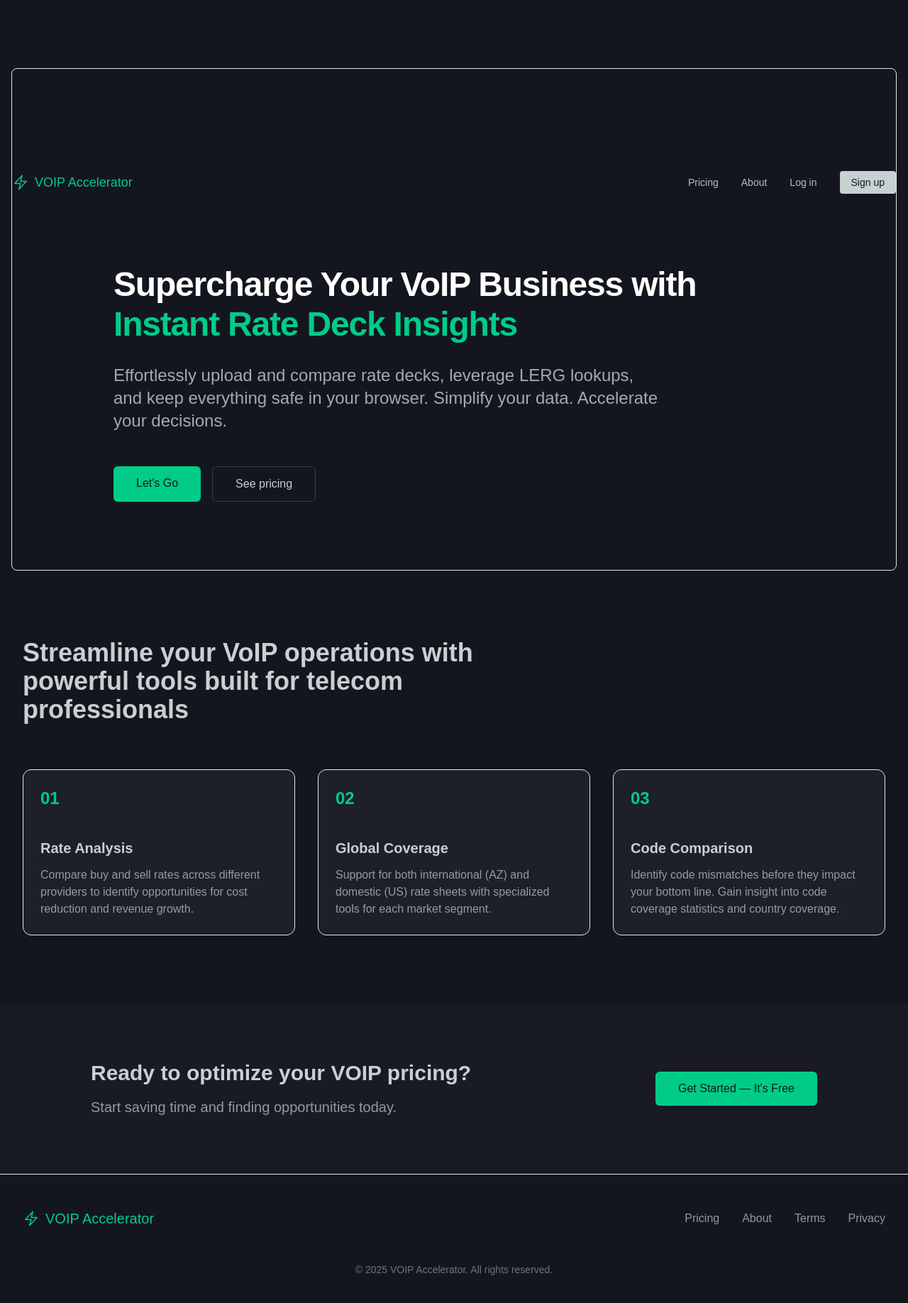
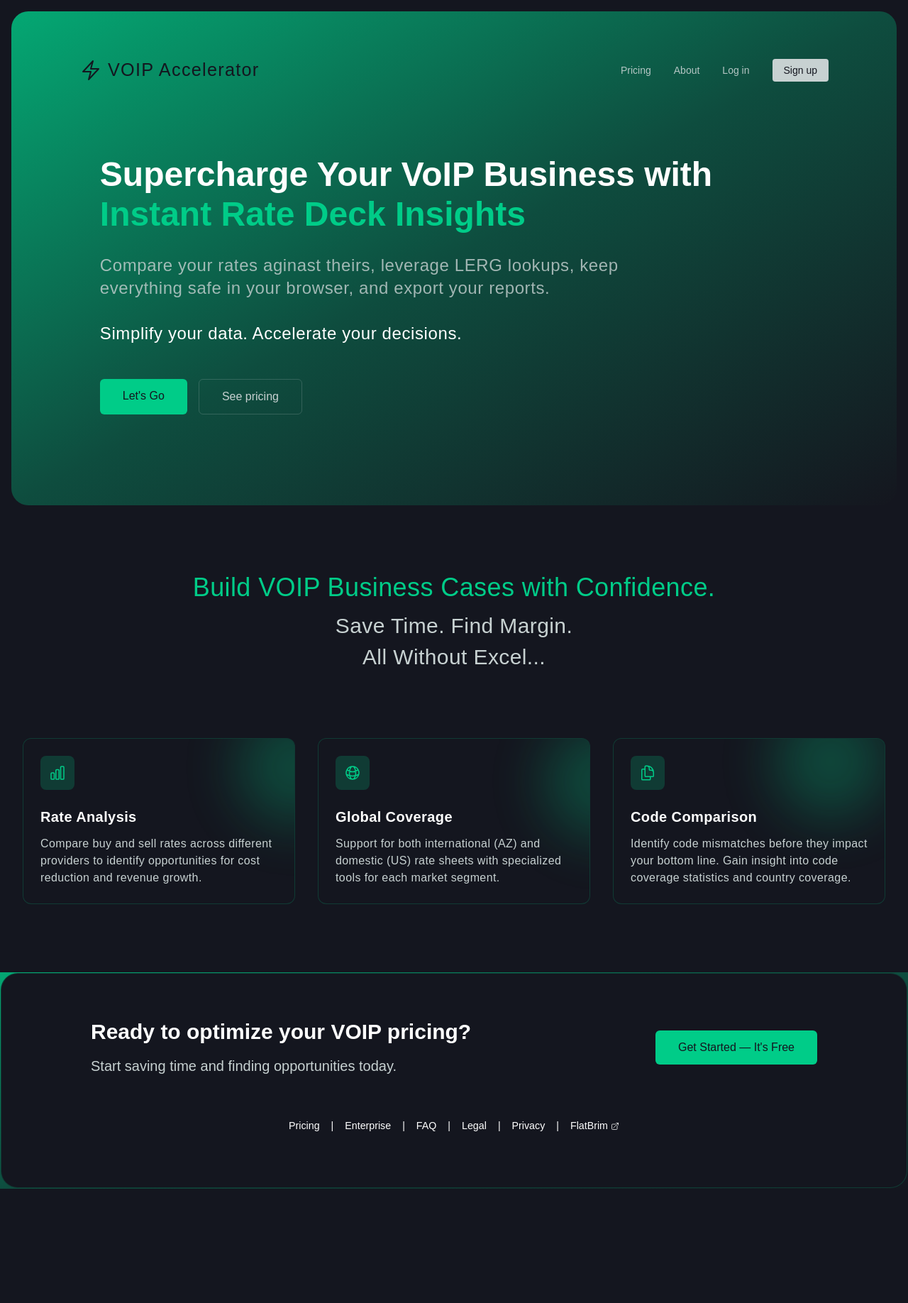
Before and after one commit to kdjordan/voip-accelerator, a Vue app in the folder client/: page /home in a window 1280 px wide. Shown: the top 1836 px of the page at 71% size. After the commit the page ends 1675 px from the top, so only its background shows below. Built offline with nearby package versions, Linux system fonts and the light colour scheme; a web font is replaced by a local one.

Commit message:
REFACTOR: first pass at new HomeView done

```diff
--- a/client/src/components/shared/TopNav.vue
+++ b/client/src/components/shared/TopNav.vue
@@ -1,20 +1,15 @@
 <template>
   <header
     ref="header"
-    class="z-[100] w-full transition-all duration-300 py-12"
-    :class="{
-      'translate-y-0': isVisible,
-      '-translate-y-full': !isVisible,
-      'bg-fbBlack/90 backdrop-blur-sm': hasScrolled,
-    }"
+    class="z-[100] px-24 mx-auto pb-12"
   >
     <nav class="flex justify-between items-center w-full">
       <RouterLink
         to="/home"
-        class="flex items-center text-accent"
+        class="flex items-center text-fbBlack"
       >
-        <BoltIcon class="w-6 h-6" />
-        <span class="text-lg font-medium ml-2">VOIP Accelerator</span>
+        <BoltIcon class="w-8 h-8" />
+        <span class="text-sizeLg font-medium ml-2 tracking-wider">VOIP Accelerator</span>
       </RouterLink>
 
       <div class="flex items-center space-x-8">
@@ -55,40 +50,7 @@
   import { BoltIcon } from '@heroicons/vue/24/outline';
   import { RouterLink } from 'vue-router';
 
-  const header = ref<HTMLElement | null>(null);
-  const isVisible = ref(true);
-  const hasScrolled = ref(false);
-  let lastScrollY = 0;
-  let scrollThreshold = 50; // Show background after scrolling this many pixels
-  let scrollDistance = 20; // Only hide after scrolling down this much
 
-  function handleScroll() {
-    const currentScrollY = window.scrollY;
-
-    // Set the background based on scroll position
-    hasScrolled.value = currentScrollY > scrollThreshold;
-
-    // Determine if the navbar should be visible
-    if (currentScrollY > lastScrollY + scrollDistance) {
-      // Scrolling down
-      isVisible.value = false;
-    } else if (currentScrollY < lastScrollY - 5 || currentScrollY < scrollThreshold) {
-      // Scrolling up or near the top
-      isVisible.value = true;
-    }
-
-    lastScrollY = currentScrollY;
-  }
-
-  onMounted(() => {
-    window.addEventListener('scroll', handleScroll, { passive: true });
-    // Initial check of scroll position
-    handleScroll();
-  });
-
-  onUnmounted(() => {
-    window.removeEventListener('scroll', handleScroll);
-  });
 </script>
 
 <style scoped>
--- a/client/src/pages/HomeView.vue
+++ b/client/src/pages/HomeView.vue
@@ -1,7 +1,8 @@
 <script setup lang="ts">
-  import { BoltIcon } from '@heroicons/vue/24/outline';
+  import { ChartBarIcon, GlobeAltIcon, DocumentDuplicateIcon } from '@heroicons/vue/24/outline';
   import { RouterLink } from 'vue-router';
   import TopNav from '@/components/shared/TopNav.vue';
+  import TheFooter from '@/components/shared/TheFooter.vue';
 </script>
 
 <template>
@@ -9,26 +10,29 @@
     <!-- Top Navigation Bar -->
 
     <!-- Hero Section - Simplified to match reference design -->
-    <section class="mt-24 border rounded-lg mx-4 py-24">
+    <section class="mt-4 rounded-3xl mx-4 pb-32 pt-16 bg-gradient-to-br from-accent/80 via-accent/30 to-fbBlack">
       <TopNav />
       <!-- Colorful gradient background -->
       <!-- <div class="absolute inset-0 bg-gradient-to-br from-accent/20 via-accent/10 to-fbBlack z-0 border border-fbBorder/20 m-8 rounded-lg"></div> -->
 
       <!-- Grid pattern overlay -->
-      <div class="absolute inset-0 bg-grid-pattern opacity-10 z-0"></div>
+      <!-- <div class="absolute inset-0 bg-grid-pattern opacity-10 z-0"></div> -->
 
       <!-- Content container -->
-      <div class="container mx-auto px-8 relative z-10 max-w-5xl">
+      <div class="container relative z-10 max-w-5xl w-4/5 mx-auto">
         <div class="space-y-8">
           <!-- Main headline - Large and prominent -->
-          <h1 class="text-6xl md:text-7xl lg:text-5xl font-bold tracking-tight">
+          <h1 class="text-6xl md:text-7xl lg:text-5xl font-bold tracking-base">
             Supercharge Your VoIP Business with
             <span class="text-accent block mt-2">Instant Rate Deck Insights</span>
           </h1>
 
           <!-- Subheading - Clean and focused -->
-          <p class="text-xl md:text-2xl text-fbWhite/80 max-w-3xl">
-            Effortlessly upload and compare rate decks, leverage LERG lookups, and keep everything safe in your browser.
+          <p class="text-base md:text-2xl text-fbWhite/80 max-w-3xl tracking-wide">
+            Compare your rates aginast theirs, leverage LERG lookups, keep everything safe in your browser, and export
+            your reports.
+          </p>
+          <p class="text-base md:text-2xl text-white max-w-3xl tracking-wide">
             Simplify your data. Accelerate your decisions.
           </p>
 
@@ -54,34 +58,54 @@
 
     <!-- Features Section - Simplified and modernized -->
     <section class="py-24 relative z-10 bg-fbBlack">
-      <div class="container mx-auto px-8">
-        <h2 class="text-4xl font-bold mb-16 text-fbWhite max-w-3xl">
-          Streamline your VoIP operations with powerful tools built for telecom professionals
+      <div class="container mx-auto px-8 tracking-wide">
+        <h2 class="text-4xl max-w-4xl text-center mx-auto mb-4 text-accent">
+          Build VOIP Business Cases with Confidence.
         </h2>
+        <h3 class="text-3xl text-fbWhite max-w-3xl text-center mx-auto mb-2">Save Time. Find Margin.</h3>
+        <h3 class="text-3xl mb-24 text-fbWhite max-w-3xl text-center mx-auto">All Without Excel...</h3>
 
         <div class="grid grid-cols-1 md:grid-cols-3 gap-8">
-          <div class="p-6 rounded-xl bg-fbHover/40 border border-fbBorder/20 hover:border-accent/30 transition-all">
-            <div class="w-12 h-12 mb-6 text-accent font-bold text-2xl">01</div>
-            <h3 class="text-xl font-bold mb-3 text-fbWhite">Rate Analysis</h3>
-            <p class="text-fbWhite/70">
+          <div
+            class="p-6 rounded-xl bg-fbBlack border border-accent/20 hover:border-accent/30 transition-all relative overflow-hidden"
+          >
+            <!-- Spotlight effect for first card -->
+            <div class="absolute -top-10 -right-20 w-40 h-40 bg-accent/40 rounded-full blur-2xl opacity-70"></div>
+            <div class="w-12 h-12 rounded-lg bg-accent/20 flex items-center justify-center mb-6 relative z-10">
+              <ChartBarIcon class="w-6 h-6 text-accent" />
+            </div>
+            <h3 class="text-xl font-bold mb-3 text-white relative z-10">Rate Analysis</h3>
+            <p class="text-fbWhite relative z-10">
               Compare buy and sell rates across different providers to identify opportunities for cost reduction and
               revenue growth.
             </p>
           </div>
 
-          <div class="p-6 rounded-xl bg-fbHover/40 border border-fbBorder/20 hover:border-accent/30 transition-all">
-            <div class="w-12 h-12 mb-6 text-accent font-bold text-2xl">02</div>
-            <h3 class="text-xl font-bold mb-3 text-fbWhite">Global Coverage</h3>
-            <p class="text-fbWhite/70">
+          <div
+            class="p-6 rounded-xl bg-fbBlack border border-accent/20 hover:border-accent/30 transition-all relative overflow-hidden"
+          >
+            <!-- Spotlight effect for second card - slightly different position -->
+            <div class="absolute -top-5 -right-24 w-40 h-40 bg-accent/40 rounded-full blur-2xl opacity-70"></div>
+            <div class="w-12 h-12 rounded-lg bg-accent/20 flex items-center justify-center mb-6 relative z-10">
+              <GlobeAltIcon class="w-6 h-6 text-accent" />
+            </div>
+            <h3 class="text-xl font-bold mb-3 text-white relative z-10">Global Coverage</h3>
+            <p class="text-fbWhite relative z-10">
               Support for both international (AZ) and domestic (US) rate sheets with specialized tools for each market
               segment.
             </p>
           </div>
 
-          <div class="p-6 rounded-xl bg-fbHover/40 border border-fbBorder/20 hover:border-accent/30 transition-all">
-            <div class="w-12 h-12 mb-6 text-accent font-bold text-2xl">03</div>
-            <h3 class="text-xl font-bold mb-3 text-fbWhite">Code Comparison</h3>
-            <p class="text-fbWhite/70">
+          <div
+            class="p-6 rounded-xl bg-fbBlack border border-accent/20 hover:border-accent/30 transition-all relative overflow-hidden"
+          >
+            <!-- Spotlight effect for third card - slightly different position again -->
+            <div class="absolute -top-12 -right-1 w-40 h-40 bg-accent/40 rounded-full blur-2xl opacity-70"></div>
+            <div class="w-12 h-12 rounded-lg bg-accent/20 flex items-center justify-center mb-6 relative z-10">
+              <DocumentDuplicateIcon class="w-6 h-6 text-accent" />
+            </div>
+            <h3 class="text-xl font-bold mb-3 text-white relative z-10">Code Comparison</h3>
+            <p class="text-fbWhite relative z-10">
               Identify code mismatches before they impact your bottom line. Gain insight into code coverage statistics
               and country coverage.
             </p>
@@ -91,12 +115,13 @@
     </section>
 
     <!-- CTA Section -->
-    <section class="py-20 bg-fbHover/20 relative">
-      <div class="container mx-auto px-8">
+    <section class="p-[1px] bg-gradient-to-br from-accent/80 via-accent/30 to-fbBlack">
+      <div class="border border-accent/20 py-16 bg-fbBlack rounded-3xl">
+        <div class="container mx-auto">
           <div class="flex flex-col md:flex-row items-center justify-between max-w-5xl mx-auto">
             <div class="mb-8 md:mb-0">
-            <h2 class="text-3xl font-bold mb-4 text-fbWhite">Ready to optimize your VOIP pricing?</h2>
-            <p class="text-fbWhite/70 max-w-xl text-xl">Start saving time and finding opportunities today.</p>
+              <h2 class="text-3xl font-bold mb-4 text-white">Ready to optimize your VOIP pricing?</h2>
+              <p class="text-fbWhite max-w-xl text-xl">Start saving time and finding opportunities today.</p>
             </div>
             <RouterLink
               to="/azview"
@@ -106,48 +131,13 @@
             </RouterLink>
           </div>
         </div>
+        <div class="pt-12">
+          <TheFooter />
+        </div>
+      </div>
     </section>
 
     <!-- Footer -->
-    <footer class="py-12 border-t border-fbBorder/20">
-      <div class="container mx-auto px-8">
-        <div class="flex flex-col md:flex-row justify-between items-center">
-          <div class="flex items-center text-accent mb-6 md:mb-0">
-            <BoltIcon class="w-6 h-6" />
-            <span class="text-xl font-medium ml-2">VOIP Accelerator</span>
-          </div>
-          <div class="flex flex-wrap gap-x-8 gap-y-4">
-            <RouterLink
-              to="/pricing"
-              class="text-fbWhite/70 hover:text-accent transition-colors"
-            >
-              Pricing
-            </RouterLink>
-            <RouterLink
-              to="/about"
-              class="text-fbWhite/70 hover:text-accent transition-colors"
-            >
-              About
-            </RouterLink>
-            <RouterLink
-              to="/terms"
-              class="text-fbWhite/70 hover:text-accent transition-colors"
-            >
-              Terms
-            </RouterLink>
-            <RouterLink
-              to="/privacy"
-              class="text-fbWhite/70 hover:text-accent transition-colors"
-            >
-              Privacy
-            </RouterLink>
-          </div>
-        </div>
-        <div class="mt-12 text-center text-fbWhite/50 text-sm">
-          &copy; {{ new Date().getFullYear() }} VOIP Accelerator. All rights reserved.
-        </div>
-      </div>
-    </footer>
   </div>
 </template>
 
```
Lines whose indentation alone changed are shown as unchanged.
